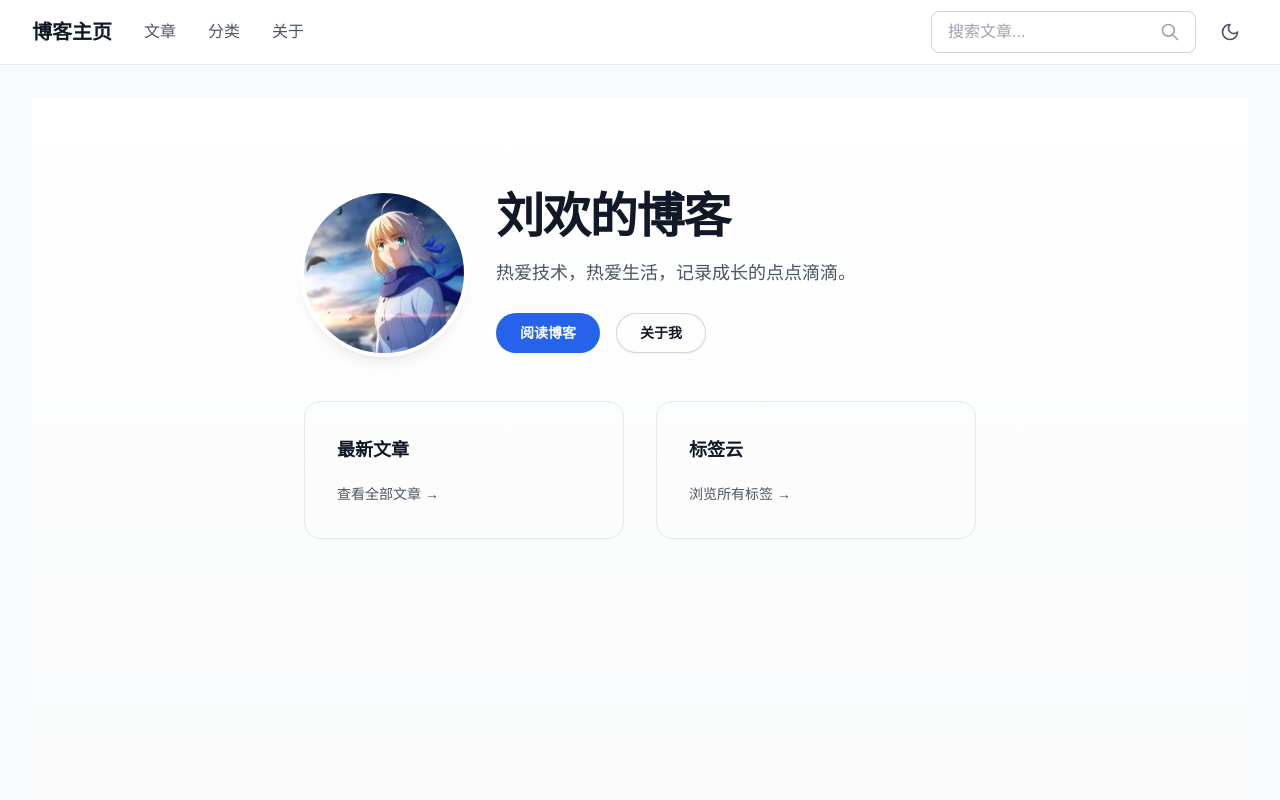
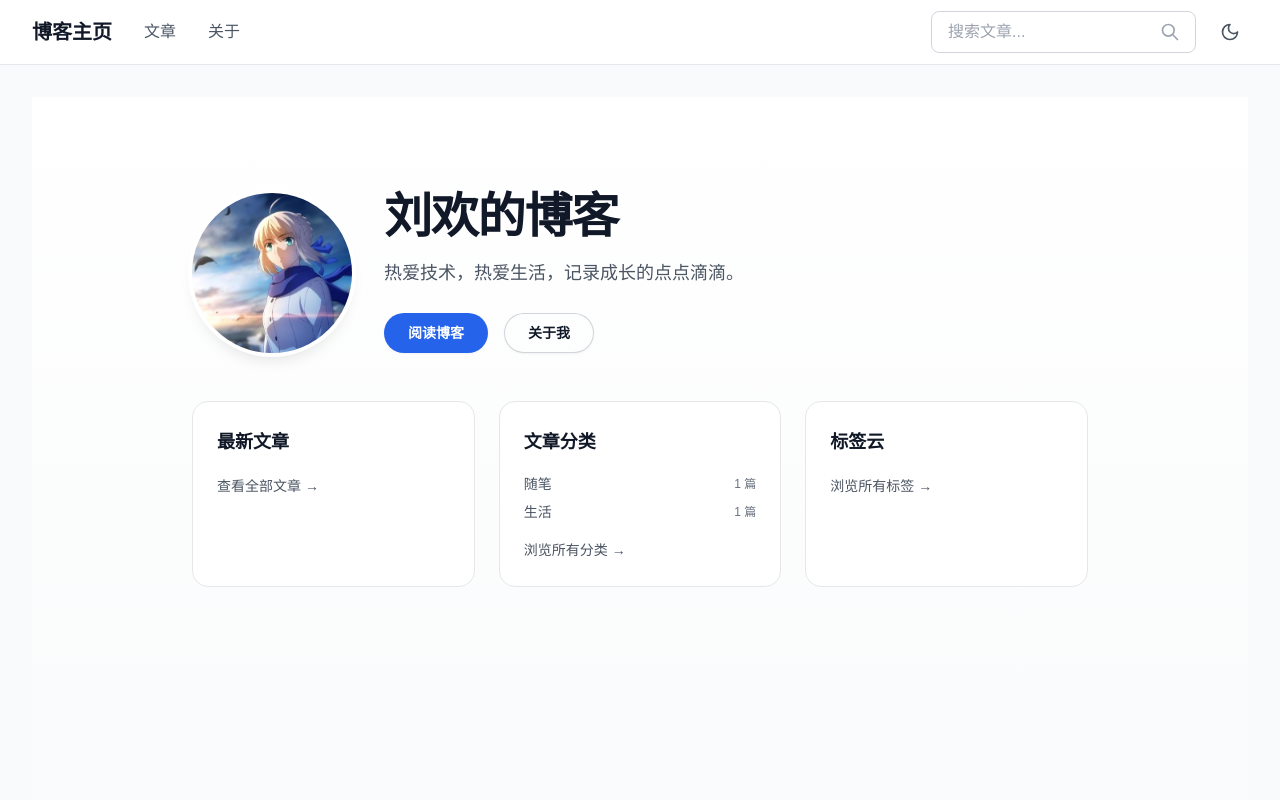
Before and after one commit to aniviaH/blog.dadifeihua.com, a Next.js app: page / in a window 1280 px wide. Shown: the top 800 px of the page. Built offline with nearby package versions, Linux system fonts and the light colour scheme.

Commit message:
feat: 让windsurf优化博客-分类入口放到首页内容区

```diff
--- a/app/layout.tsx
+++ b/app/layout.tsx
@@ -61,12 +61,6 @@ export default function RootLayout({
                     文章
                   </Link>
                   <Link
-                    href="/categories"
-                    className="text-gray-600 hover:text-gray-900 dark:text-gray-300 dark:hover:text-white"
-                  >
-                    分类
-                  </Link>
-                  <Link
                     href="/about"
                     className="text-gray-600 hover:text-gray-900 dark:text-gray-300 dark:hover:text-white"
                   >
--- a/app/page.tsx
+++ b/app/page.tsx
@@ -1,11 +1,14 @@
 import OptimizedImage from '@/components/OptimizedImage'
 import Link from 'next/link'
+import { getAllCategories } from '@/lib/posts'
 
 export default function Home() {
+  const categories = getAllCategories()
+
   return (
     <div className="min-h-screen bg-gradient-to-b from-white to-gray-50 dark:from-gray-900 dark:to-gray-800">
       <main className="container mx-auto px-4 py-16 sm:py-24">
-        <div className="max-w-2xl mx-auto text-center sm:text-left">
+        <div className="max-w-4xl mx-auto">
           <div className="flex flex-col sm:flex-row items-center gap-8 mb-12">
             <div className="w-40 h-40 shrink-0">
               <OptimizedImage
@@ -17,7 +20,7 @@ export default function Home() {
                 className="rounded-full ring-4 ring-white dark:ring-gray-800 shadow-lg"
               />
             </div>
-            <div className="flex-1">
+            <div className="flex-1 text-center sm:text-left">
               <h1 className="text-4xl font-bold tracking-tight text-gray-900 dark:text-white sm:text-5xl">
                 刘欢的博客
               </h1>
@@ -41,27 +44,62 @@ export default function Home() {
             </div>
           </div>
 
-          <div className="grid gap-8 sm:grid-cols-2">
-            <div className="rounded-2xl border border-gray-200 dark:border-gray-700 p-8 text-center sm:text-left">
+          <div className="grid gap-6 sm:grid-cols-2 lg:grid-cols-3">
+            {/* 最新文章卡片 */}
+            <div className="rounded-2xl border border-gray-200 dark:border-gray-700 bg-white dark:bg-gray-900 p-6 hover:border-gray-300 dark:hover:border-gray-600 transition-colors">
               <h2 className="text-lg font-semibold leading-8 text-gray-900 dark:text-white mb-4">
                 最新文章
               </h2>
               <Link
                 href="/posts"
-                className="text-sm leading-6 text-gray-600 dark:text-gray-400 hover:text-blue-600 dark:hover:text-blue-400"
+                className="inline-flex items-center text-sm text-gray-600 dark:text-gray-400 hover:text-blue-600 dark:hover:text-blue-400 group"
               >
-                查看全部文章 →
+                查看全部文章
+                <span className="ml-1 transition-transform group-hover:translate-x-1">→</span>
               </Link>
             </div>
-            <div className="rounded-2xl border border-gray-200 dark:border-gray-700 p-8 text-center sm:text-left">
+
+            {/* 分类卡片 */}
+            <div className="rounded-2xl border border-gray-200 dark:border-gray-700 bg-white dark:bg-gray-900 p-6 hover:border-gray-300 dark:hover:border-gray-600 transition-colors">
+              <h2 className="text-lg font-semibold leading-8 text-gray-900 dark:text-white mb-4">
+                文章分类
+              </h2>
+              <div className="mb-4 space-y-2">
+                {categories.map(category => (
+                  <Link
+                    key={category.slug}
+                    href={`/categories/${category.slug}`}
+                    className="flex items-center justify-between group"
+                  >
+                    <span className="text-sm text-gray-600 dark:text-gray-400 group-hover:text-blue-600 dark:group-hover:text-blue-400">
+                      {category.name}
+                    </span>
+                    <span className="text-xs text-gray-500 dark:text-gray-500">
+                      {category.count} 篇
+                    </span>
+                  </Link>
+                ))}
+              </div>
+              <Link
+                href="/categories"
+                className="inline-flex items-center text-sm text-gray-600 dark:text-gray-400 hover:text-blue-600 dark:hover:text-blue-400 group"
+              >
+                浏览所有分类
+                <span className="ml-1 transition-transform group-hover:translate-x-1">→</span>
+              </Link>
+            </div>
+
+            {/* 标签云卡片 */}
+            <div className="rounded-2xl border border-gray-200 dark:border-gray-700 bg-white dark:bg-gray-900 p-6 hover:border-gray-300 dark:hover:border-gray-600 transition-colors">
               <h2 className="text-lg font-semibold leading-8 text-gray-900 dark:text-white mb-4">
                 标签云
               </h2>
               <Link
                 href="/tags"
-                className="text-sm leading-6 text-gray-600 dark:text-gray-400 hover:text-blue-600 dark:hover:text-blue-400"
+                className="inline-flex items-center text-sm text-gray-600 dark:text-gray-400 hover:text-blue-600 dark:hover:text-blue-400 group"
               >
-                浏览所有标签 →
+                浏览所有标签
+                <span className="ml-1 transition-transform group-hover:translate-x-1">→</span>
               </Link>
             </div>
           </div>
```
